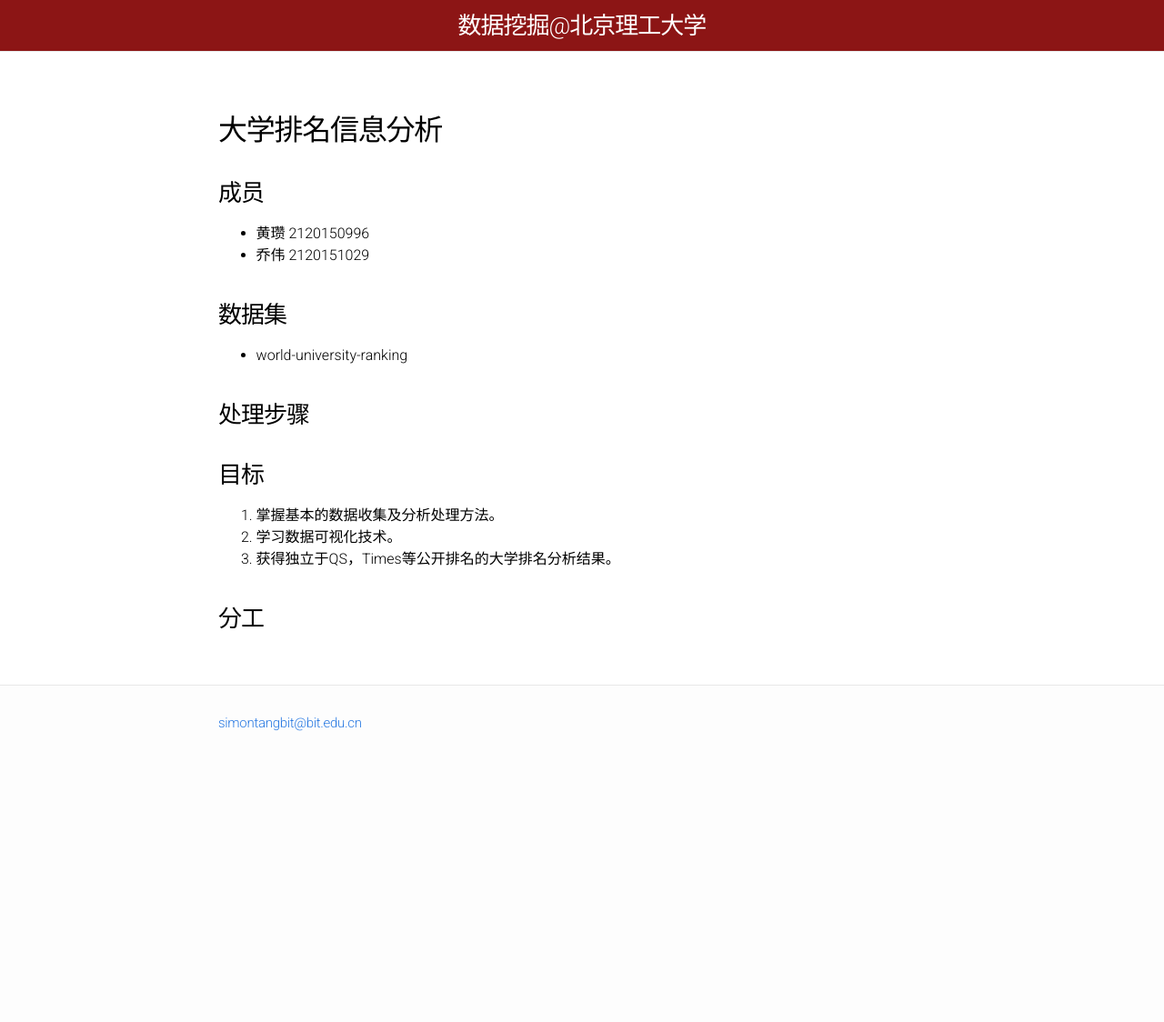
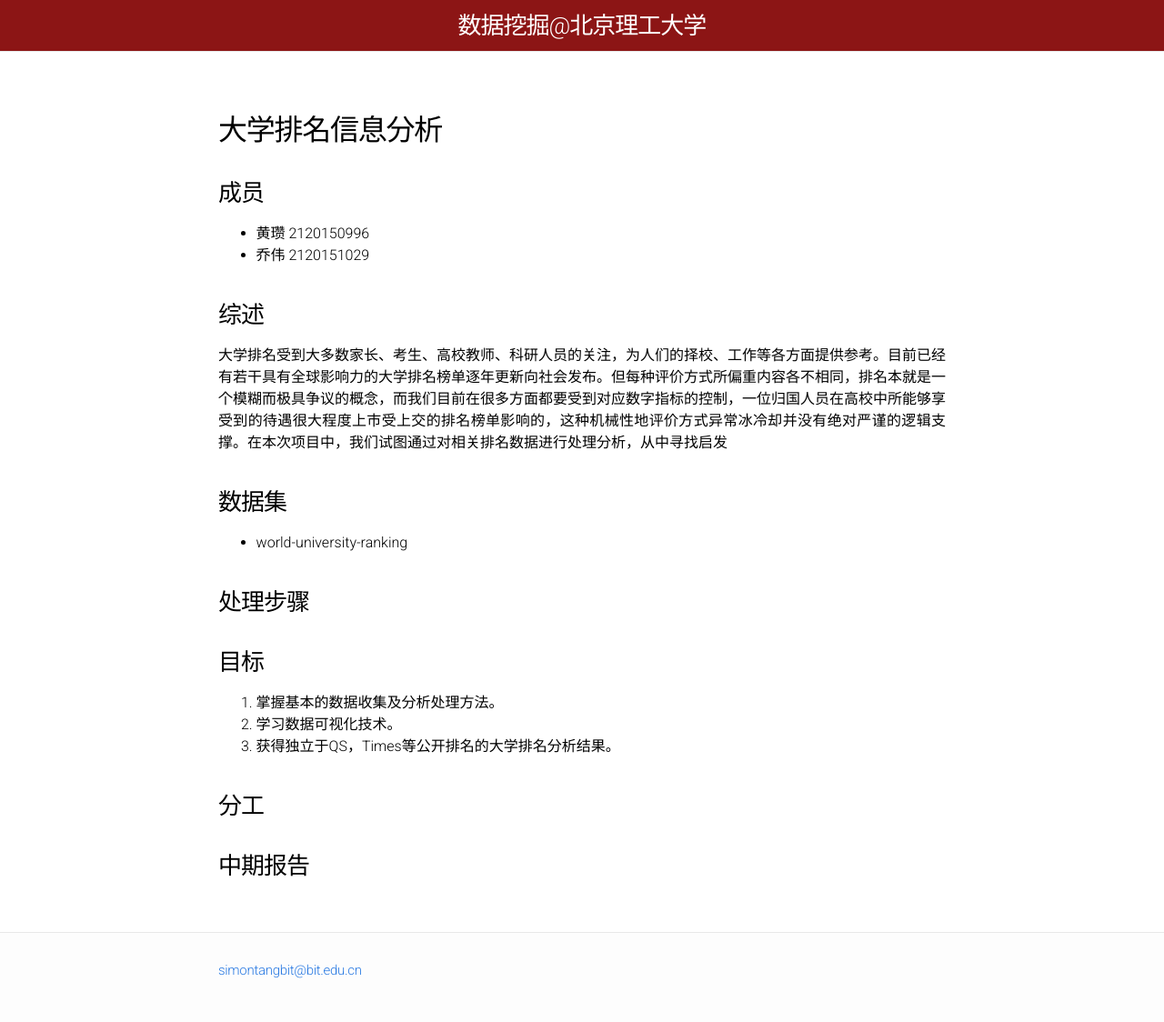
Before and after one commit to BITDM/bitdm.github.io, a Jekyll site: the page built from 2016/projects/p07/proposal.md, in a window 1280 px wide. Shown: the whole page at 91% size. Built offline with Jekyll 4.4.1, drawn with Linux system fonts in a browser that asks for light colours; before the commit the page ends 900 px from its top, so only the background shows below that.

Commit message:
Update proposal.md

```diff
--- a/2016/projects/p07/proposal.md
+++ b/2016/projects/p07/proposal.md
@@ -11,6 +11,8 @@ permalink: /2016/projects/p07/proposal/
 - 黄瓒 2120150996
 - 乔伟 2120151029
 
+### 综述
+大学排名受到大多数家长、考生、高校教师、科研人员的关注，为人们的择校、工作等各方面提供参考。目前已经有若干具有全球影响力的大学排名榜单逐年更新向社会发布。但每种评价方式所偏重内容各不相同，排名本就是一个模糊而极具争议的概念，而我们目前在很多方面都要受到对应数字指标的控制，一位归国人员在高校中所能够享受到的待遇很大程度上市受上交的排名榜单影响的，这种机械性地评价方式异常冰冷却并没有绝对严谨的逻辑支撑。在本次项目中，我们试图通过对相关排名数据进行处理分析，从中寻找启发
 ### 数据集
 
 - world-university-ranking
@@ -24,3 +26,5 @@ permalink: /2016/projects/p07/proposal/
 3. 获得独立于QS，Times等公开排名的大学排名分析结果。
 
 ### 分工
+
+### 中期报告
```
